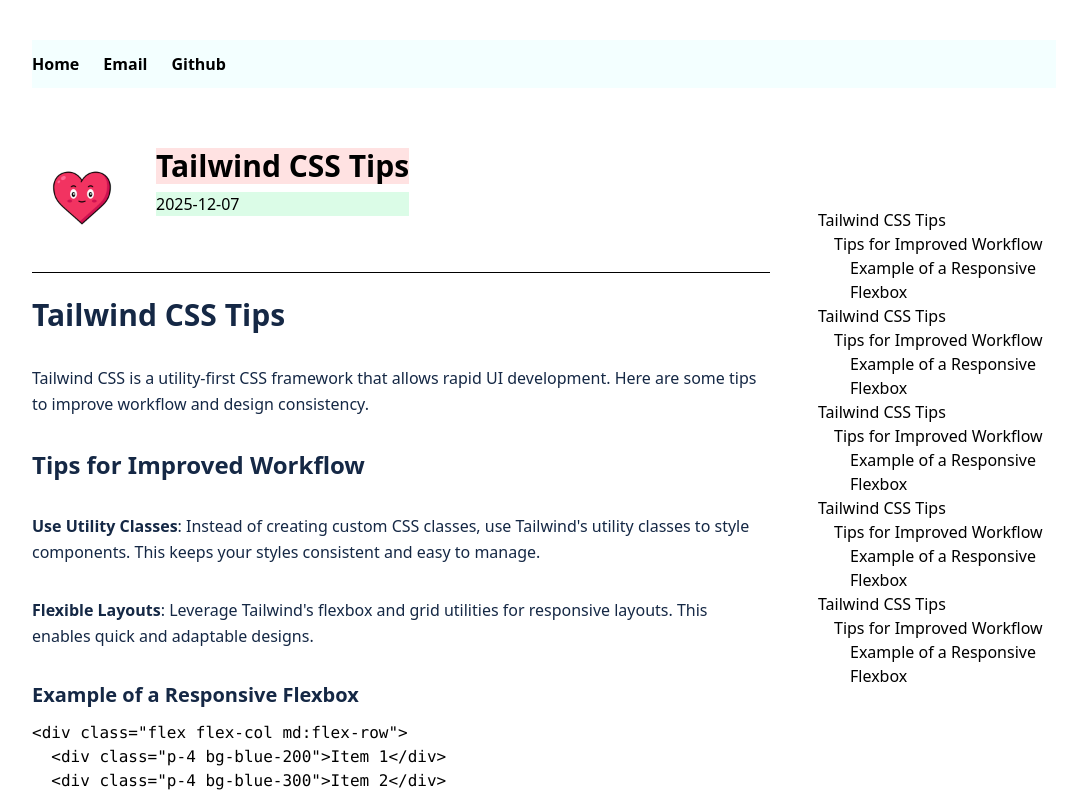
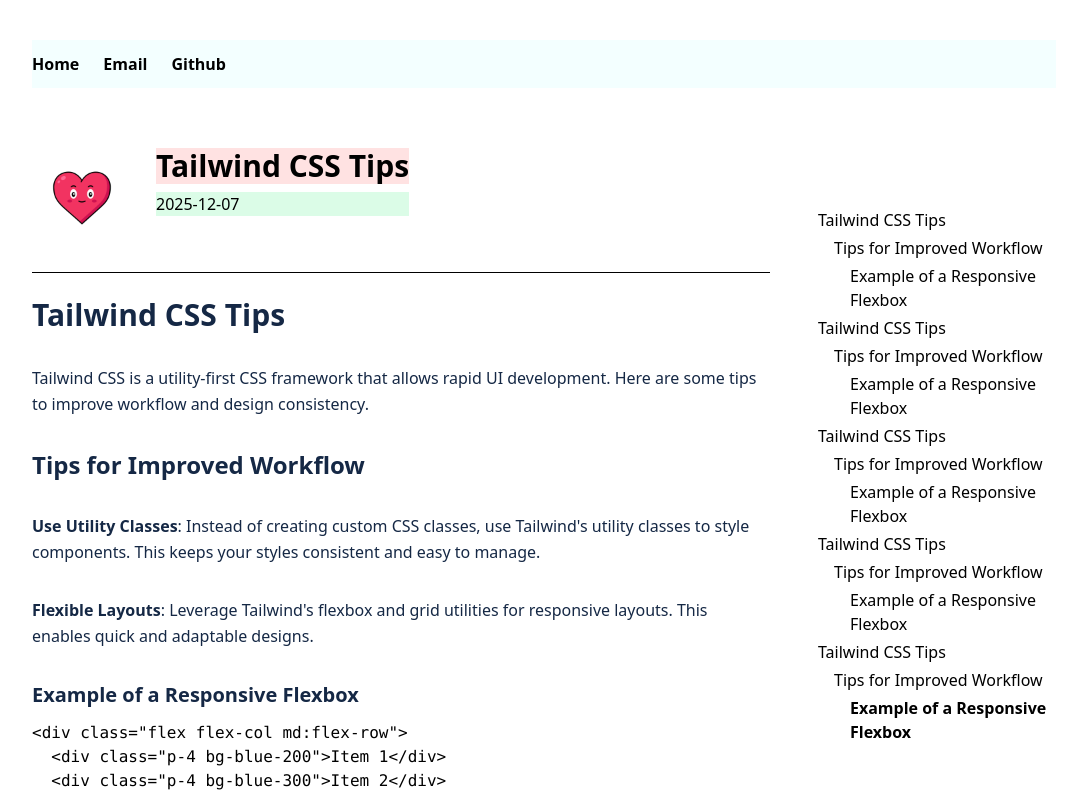
Before and after one commit to adawongHL/adawongHL.github.io, a Next.js app: page /blog/blog2 in a window 1280 px wide. Shown: the top 795 px of the page, without its empty margins (96-1173 px from the left). Built offline with nearby package versions, Linux system fonts and the light colour scheme.

Commit message:
add active heading style to table of contents

```diff
--- a/src/components/TableOfContents.tsx
+++ b/src/components/TableOfContents.tsx
@@ -1,37 +1,84 @@
+'use client';
 
-// heading in table of contents
 import { TocItem } from '@/app/markdownStyles';
+import { useEffect, useState } from 'react';
 
-// styles for h1, h2, h3, p
 export const tocStyles: Record<1 | 2 | 3, string> = {
-    1: "ml-2",
-    2: "ml-6",
-    3: "ml-10",
+  1: 'ml-2',
+  2: 'ml-6',
+  3: 'ml-10',
+};
+
+export default function TableOfContents({ headings }: { headings: TocItem[] }) {
+  const [activeId, setActiveId] = useState<string | null>(null);
+
+  // set initial active heading to be the first one
+  useEffect(() => {
+    if (headings.length > 0) {
+      setActiveId(headings[0].id);
+    }
+  }, [headings]);
+
+  // observe heading that's actively viewed
+  useEffect(() => {
+    const observer = new IntersectionObserver(
+      (entries) => {
+        entries.forEach((entry) => {
+          if (entry.isIntersecting) {
+            setActiveId(entry.target.id);
+          }
+        });
+      },
+      {
+        rootMargin: '-10% 0px -80% 0px', // define our active viewport (top, right, bottom, left)
+      }
+    );
+
+    headings.forEach((heading) => {
+      const el = document.getElementById(heading.id);
+      if (el) observer.observe(el);
+    });
+
+    return () => observer.disconnect();
+  }, [headings]);
+
+  // look out for scroll to bottom - highlight the last heading
+  useEffect(() => {
+    function onScroll() {
+      const scrolledToBottom =
+        window.innerHeight + window.scrollY >=
+        document.documentElement.scrollHeight - 10;
+
+      if (scrolledToBottom && headings.length > 0) {
+        setActiveId(headings[headings.length - 1].id);
+      }
     }
 
-export default function TableOfContents({ headings }: { headings: TocItem[] }) {
+    window.addEventListener('scroll', onScroll);
+    return () => window.removeEventListener('scroll', onScroll);
+  }, [headings]);
+
+
   return (
-    <div className='flex flex-col'>
-        {
-            headings.map(
-                (heading) => (
+    <nav className="flex flex-col space-y-1">
+      {headings.map((heading) => (
         <a
           key={heading.id}
           href={`#${heading.id}`}
-                    className={`${tocStyles[heading.level]} hover:underline`}>
+          onClick={() => setActiveId(heading.id)}
+          className={`
+            ${tocStyles[heading.level]}
+            transition-colors
+            ${
+              activeId === heading.id
+                ? 'text-secondary font-semibold'
+                : 'text-muted-foreground hover:text-foreground'
+            }
+          `}
+        >
           {heading.text}
         </a>
-                )
-            )
+      ))}
+    </nav>
+  );
 }
-    </div>);
-}
-
-// iterate through each heading inside array headingStyles
-// for each heading:
-//     render a <className= check its heading.level> for the heading
-
-// function to use is Array.map(function) because its able to apply a function
-// to each member inside of the array
-// even though .mpa returns an array, react is smart to render
-// each member as a Component
```
Lines whose indentation alone changed are shown as unchanged.
